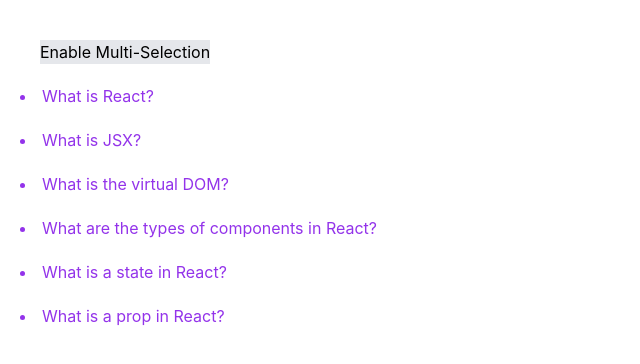
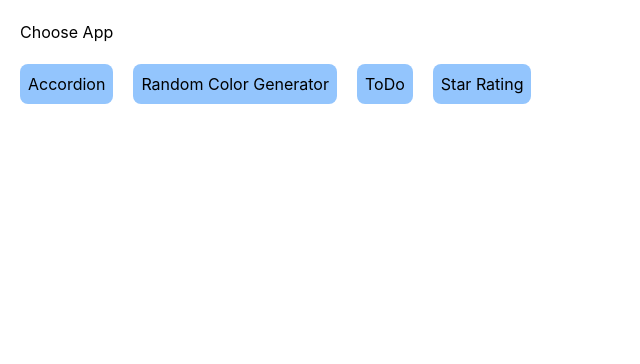
Before and after one commit to tarungajamoni/react-practice, a React (Create React App) app: page / in a window 1280 px wide. Shown: the top 364 px of the page, without its empty margins (0-640 px from the left). Built offline with nearby package versions, Linux system fonts and the light colour scheme.

Commit message:
random color generator

```diff
--- a/src/App.js
+++ b/src/App.js
@@ -1,12 +1,57 @@
-import React from 'react'
-import Accordion from './components/accordion'
+import React, { useState } from "react";
+import Accordion from "./components/accordion";
+import RandomColor from "./components/random_color";
+import ToDo from "./components/todo/ToDo";
+import StarRating from "./components/star_rating";
 
 const App = () => {
+  const [SApp, setApp] = useState("");
   return (
-    <div >
-      <Accordion/>
-    </div>
-  )
-}
+    <>
+      <div className="space-x-5">
+        <div className="m-5">Choose App</div>
+        {SApp === "" ? (
+          <>
+            <button
+              className="bg-blue-300 p-2 rounded-lg"
+              onClick={() => setApp("accordion")}>
+              Accordion
+            </button>
+            <button
+              className="bg-blue-300 p-2 rounded-lg"
+              onClick={() => setApp("random")}>
+              Random Color Generator
+            </button>
+            <button
+              className="bg-blue-300 p-2 rounded-lg"
+              onClick={() => setApp("todo")}>
+              ToDo
+            </button>
+            <button
+              className="bg-blue-300 p-2 rounded-lg"
+              onClick={() => setApp("star")}>
+              Star Rating
+            </button>
+          </>
+        ) : (
+          <button
+            className="bg-blue-300 px-4 py-2 rounded-lg"
+            onClick={() => setApp("")}>
+            Back
+          </button>
+        )}
+      </div>
+      {SApp === "accordion" ? (
+        <Accordion />
+      ) : SApp === "random" ? (
+        <RandomColor />
+      ) : SApp === "todo" ? (
+        <ToDo />
+      ) : SApp === "star" ? (
+        <StarRating />
+      ) : null}
+    </>
+  );
+};
 
-export default App
+export default App;
--- /dev/null
+++ b/src/components/random_color/index.js
@@ -0,0 +1,52 @@
+import React, { useState } from "react";
+const RandomColor = () => {
+  const [color, setColor] = useState("#fff");
+  const [type, setType] = useState("HEX");
+  const genNum = (length) => {
+    return Math.floor(Math.random() * length);
+  };
+  const handleHex = () => {
+    setType("HEX");
+    const hex = [1, 2, 3, 4, 5, 6, 7, 8, 9, "A", "B", "C", "D", "E", "F"];
+    let hexColor = "#";
+    for (let i = 0; i < 6; i++) {
+      hexColor += hex[genNum(hex.length)];
+    }
+    setColor(hexColor);
+  };
+  const handleRgb = () => {
+    setType("RGB");
+    const r = genNum(256);
+    const g = genNum(256);
+    const b = genNum(256);
+    setColor(`rgb(${r}, ${g}, ${b})`);
+  };
+  return (
+    <div
+      className={`flex flex-col h-[100vh] w-[100vw]`}
+      style={{ background: color }}>
+      <div className="flex">
+        <button
+          className="mx-auto p-2 bg-gray-200 my-4 rounded-lg"
+          onClick={handleRgb}>
+          Generate RGB
+        </button>
+        <button
+          className="mx-auto p-2 bg-gray-200 my-4 rounded-lg"
+          onClick={handleHex}>
+          Generate HEX
+        </button>
+        <button
+          className="mx-auto p-2 bg-gray-200 my-4 rounded-lg"
+          onClick={type === "HEX" ? handleHex : handleRgb}>
+          Generate Random
+        </button>
+      </div>
+      <div className="text-7xl text-orange-500 mx-auto mt-20">
+        {type} {}
+      </div>
+    </div>
+  );
+};
+
+export default RandomColor;
```
